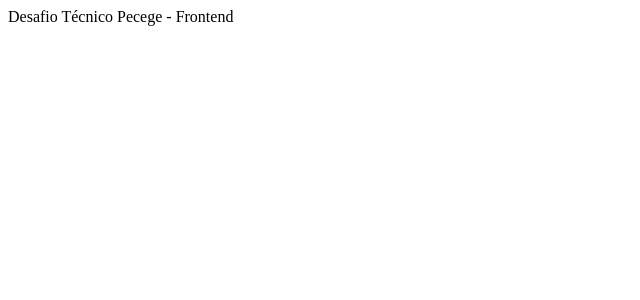
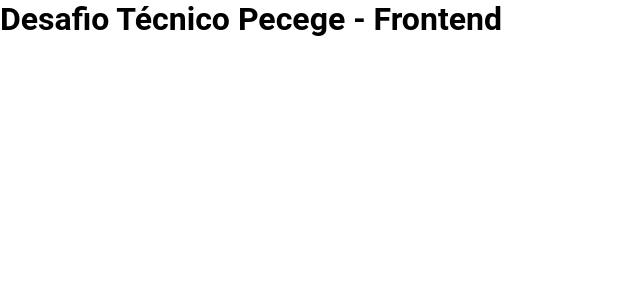
Before and after one commit to henriqwe/Meus-contatos, a React (Vite) app: page / in a window 1280 px wide. Shown: the top 300 px of the page, without its empty margins (0-640 px from the left). Built offline with nearby package versions, Linux system fonts and the light colour scheme.

Commit message:
feat: resetandos os estilos e definindo fonte padrão para o projeto

```diff
--- a/src/App.tsx
+++ b/src/App.tsx
@@ -1,7 +1,7 @@
 export default function App() {
   return (
     <>
-      <div>Desafio Técnico Pecege - Frontend</div>
+      <h1>Desafio Técnico Pecege - Frontend</h1>
     </>
   )
 }
--- /dev/null
+++ b/src/globalStyle.ts
@@ -0,0 +1,11 @@
+import { createGlobalStyle } from 'styled-components'
+
+export const GlobalStyle = createGlobalStyle`
+* {
+        @import url('https://fonts.googleapis.com/css2?family=Poppins:wght@400;700&family=Roboto:wght@100;400;700&display=swap');
+        font-family: 'Roboto', 'Poppins',sans-serif;
+        box-sizing: border-box;
+        margin: 0;
+        padding: 0;
+}
+`
--- a/src/main.tsx
+++ b/src/main.tsx
@@ -2,12 +2,13 @@ import React from 'react'
 import ReactDOM from 'react-dom/client'
 import App from './App.tsx'
 import { QueryClientProvider, QueryClient } from '@tanstack/react-query'
-
+import { GlobalStyle } from './globalStyle.ts'
 const queryClient = new QueryClient()
 
 ReactDOM.createRoot(document.getElementById('root')!).render(
   <React.StrictMode>
     <QueryClientProvider client={queryClient}>
+      <GlobalStyle />
       <App />
     </QueryClientProvider>
   </React.StrictMode>
--- a/vite.config.ts
+++ b/vite.config.ts
@@ -3,5 +3,5 @@ import react from '@vitejs/plugin-react-swc'
 
 // https://vitejs.dev/config/
 export default defineConfig({
-  plugins: [react()],
+  plugins: [react()]
 })
```
